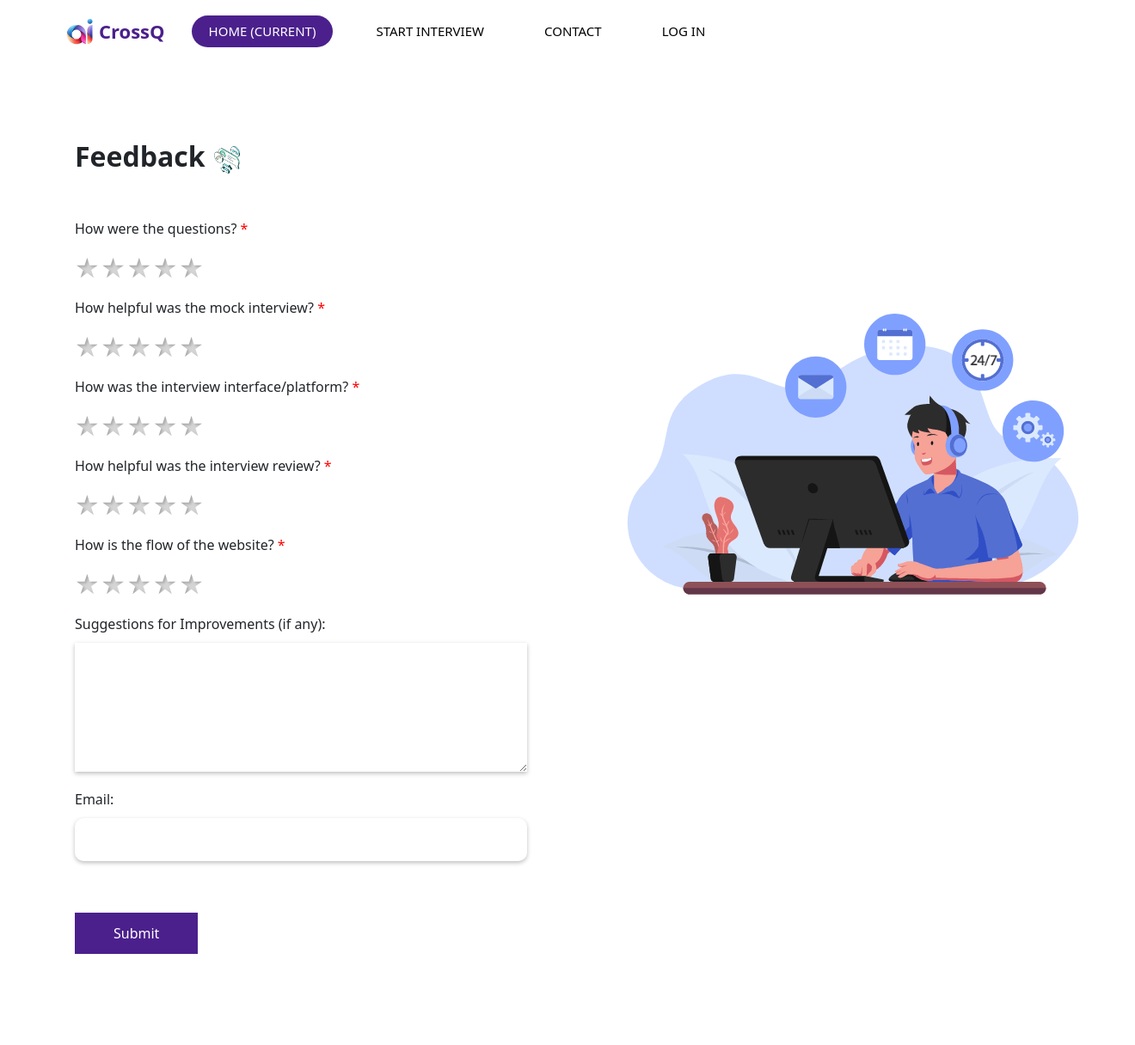
After one commit to shubh-tripath-i/InterviewStreak, a Django app: page /feedback/ in a window 1320 px wide. The commit adds this page. Shown: the whole page at 86% size. Run offline with Django 4.2, Linux system fonts and the light colour scheme; some libraries are stand-ins or nearby versions.

Commit message:
Added feedback and contact us form and modified vikas fixes

```diff
--- a/mysite/migpt/forms.py
+++ b/mysite/migpt/forms.py
@@ -49,3 +49,33 @@ class UserInterviewForm(forms.ModelForm):
         # fields = ('interview_round', 'subject', 'topic',
         #           'tools', 'difficulty_level', 'question_type', #'user_instructions',
         #           'tags', 'duration')
+
+
+class ContactUsForm(forms.ModelForm):
+    class Meta:
+        model = models.ContactUs
+        fields = ('name', 'email', 'contact_no', 'message')
+        labels = {
+            'name': 'Name',
+            'email': 'Email',
+            'contact_no': 'Phone Number (Include your country code)',
+            'message': 'Message',
+        }
+
+
+class FeedbackForm(forms.ModelForm):
+    class Meta:
+        model = models.Feedback
+        fields = ['question_rating', 'helpfulness_rating', 'interface_rating', 'reviewer_rating', 'website_rating', 'improvements', 'email']
+        labels = {
+            'question_rating': 'How were the questions?',
+            'helpfulness_rating': 'How helpful was the mock interview?',
+            'interface_rating': 'How was the interview interface/platform?',
+            'reviewer_rating': 'How helpful was the interview review?',
+            'website_rating': 'How is the flow of the website?',
+            'improvements': 'Suggestions for Improvements (if any)',
+            'email': 'Email'
+        }
+        widgets = {
+            'improvements': forms.Textarea(attrs={'rows': 3}),
+        }
--- a/mysite/migpt/static/migpt/css/main.css
+++ b/mysite/migpt/static/migpt/css/main.css
@@ -561,17 +561,21 @@ a:focus {
   padding-right: 35px;
 }
 
-.contact_section input {
+.contact_section input, textarea {
   width: 100%;
   border: none;
   height: 50px;
   margin-bottom: 25px;
-  padding-left: 25px;
+  padding: 25px;
   background-color: transparent;
   outline: none;
   color: #101010;
   -webkit-box-shadow: 0px 2px 5px 0px rgba(0, 0, 0, 0.16);
-  box-shadow: 0px 2px 5px 0px rgba(0, 0, 0, 0.16);
+  box-shadow: 0px 2px 5px 0px rgba(0, 0, 0, 0.26);
+}
+
+.contact_section textarea{
+  height: 150px;
 }
 
 .contact_section input::-webkit-input-placeholder {
@@ -843,7 +847,7 @@ button:hover {
 .chat-interface{
   background: rgb(9,9,9);
 background: linear-gradient(90deg, rgba(9,9,9,1) 0%, rgba(18,18,18,1) 35%, rgba(26,26,26,1) 100%);
-
+}
 .chat-interface {
   background: rgb(9, 9, 9);
   background: linear-gradient(90deg, rgba(9, 9, 9, 1) 0%, rgba(18, 18, 18, 1) 35%, rgba(26, 26, 26, 1) 100%);
@@ -1189,3 +1193,41 @@ background: linear-gradient(90deg, rgba(9,9,9,1) 0%, rgba(18,18,18,1) 35%, rgba(
   font-size: 18px;
   margin: 0;
 }
+
+.rate-box {
+  display: flex;
+  flex-direction: row-reverse;
+  justify-content: left;
+  gap: 0.1rem;
+}
+
+.rate-box input {
+  display: none;
+}
+.rate-box input:hover ~ .star:before {
+  color: rgba(255, 204, 51, 0.5);
+}
+.rate-box input:active + .star:before {
+  transform: scale(0.9);
+}
+.rate-box input:checked ~ .star:before {
+  color: #ffcc33;
+  text-shadow: 3px 3px 8px rgba(0, 0, 0, 0.3), -3px -3px 8px rgba(255, 255, 255, 0.8);
+}
+.rate-box .star:before {
+  content: "★";
+  display: inline-block;
+  font-family: "Potta One", cursive;
+  font-size: 32px;
+  cursor: pointer;
+  color: #0000;
+  text-shadow: 2px 2px 3px rgba(255, 255, 255, 0.5);
+  background-color: #aaa;
+  background-clip: text;
+  -webkit-background-clip: text;
+  transition: all 0.3s;
+}
+
+.errorlist{
+  color:red;
+}
--- a/mysite/migpt/templates/migpt/base.html
+++ b/mysite/migpt/templates/migpt/base.html
@@ -14,15 +14,9 @@
         <title>MIGPT</title>
         <link href="{% static 'migpt/css/main.css' %}" rel="stylesheet">
         <link href="{% static 'migpt/css/bootstrap.min.css' %}" rel="stylesheet">
-        <!-- slider stylesheet -->
-        <link rel="stylesheet" type="text/css" href="https://cdnjs.cloudflare.com/ajax/libs/OwlCarousel2/2.1.3/assets/owl.carousel.min.css" />
-        <!-- bootstrap core css -->
-        <link href="{% static 'migpt/css/bootstrap.css' %}" type="text/css" rel="stylesheet">
-         <!-- fonts style -->
         <link href="https://fonts.googleapis.com/css?family=Poppins:400,600,700&display=swap" rel="stylesheet">
         <!-- responsive style -->
         <link href="{% static 'migpt/css/responsive.css' %}" rel="stylesheet" />
-        <link rel="stylesheet" type="text/css" href="migpt/css/bootstrap.css" />
         <script src="{% static 'migpt/js/bootstrap.js' %}"></script>
         <script src="{% static 'migpt/js/jquery-3.7.0.min.js' %}"></script>
 
--- /dev/null
+++ b/mysite/migpt/templates/migpt/feedback.html
@@ -0,0 +1,120 @@
+{% load static %}
+{% include "migpt/base.html" %}
+<section class="contact_section layout_padding">
+  <div class="container ">
+    <div class="heading_container">
+      <h2>
+        Feedback
+      </h2>
+      <img src="{% static 'migpt/images/contact_logo.png' %}" alt="">
+    </div>
+  </div>
+  <div class="container">
+    {% if not complete %}
+    <div class="row">
+      <div class="col-md-6">
+        <form method="post" action="{% url 'migpt:feedback' %}">
+            {% csrf_token %}
+            <div>
+              {{ form.question_rating.label_tag }} <span style="color:red">*</span>  {{ form.question_rating.errors }}
+              <div class="rate-box">
+                <input type="radio" name="question_rating" id="star0" value="1"/>
+                <label class="star" for="star0"></label>
+                <input type="radio" name="question_rating" id="star1" value="2"/>
+                <label class="star" for="star1"></label>
+                <input type="radio" name="question_rating" id="star2" value="3"/>
+                <label class="star" for="star2"></label>
+                <input type="radio" name="question_rating" id="star3" value="4"/>
+                <label class="star" for="star3"></label>
+                <input type="radio" name="question_rating" id="star4" value="5"/>
+                <label class="star" for="star4"></label>
+              </div>
+            </div>
+            <div>
+              {{ form.helpfulness_rating.label_tag }} <span style="color:red">*</span> {{ form.helpfulness_rating.errors }}
+              <div class="rate-box">
+                <input type="radio" name="helpfulness_rating" id="star5" value="1"/>
+                <label class="star" for="star5"></label>
+                <input type="radio" name="helpfulness_rating" id="star6" value="2"/>
+                <label class="star" for="star6"></label>
+                <input type="radio" name="helpfulness_rating" id="star7" value="3"/>
+                <label class="star" for="star7"></label>
+                <input type="radio" name="helpfulness_rating" id="star8" value="4"/>
+                <label class="star" for="star8"></label>
+                <input type="radio" name="helpfulness_rating" id="star9" value="5 "/>
+                <label class="star" for="star9"></label>
+              </div>
+            </div>
+            <div>
+              {{ form.interface_rating.label_tag }} <span style="color:red">*</span> {{ form.interface_rating.errors }}
+              <div class="rate-box">
+                <input type="radio" name="interface_rating" id="star10" value="1"/>
+                <label class="star" for="star10"></label>
+                <input type="radio" name="interface_rating" id="star11" value="2"/>
+                <label class="star" for="star11"></label>
+                <input type="radio" name="interface_rating" id="star12" value="3"/>
+                <label class="star" for="star12"></label>
+                <input type="radio" name="interface_rating" id="star13" value="4"/>
+                <label class="star" for="star13"></label>
+                <input type="radio" name="interface_rating" id="star14" value="5"/>
+                <label class="star" for="star14"></label>
+              </div>
+            </div>
+            <div>
+              {{ form.reviewer_rating.label_tag }} <span style="color:red">*</span> {{ form.reviewer_rating.errors }}
+              <div class="rate-box">
+                <input type="radio" name="reviewer_rating" id="star15" value="1"/>
+                <label class="star" for="star15"></label>
+                <input type="radio" name="reviewer_rating" id="star16" value="2"/>
+                <label class="star" for="star16"></label>
+                <input type="radio" name="reviewer_rating" id="star17" value="3"/>
+                <label class="star" for="star17"></label>
+                <input type="radio" name="reviewer_rating" id="star18" value="4"/>
+                <label class="star" for="star18"></label>
+                <input type="radio" name="reviewer_rating" id="star19" value="5"/>
+                <label class="star" for="star19"></label>
+              </div>
+            </div>
+            <div>
+              {{ form.website_rating.label_tag }} <span style="color:red">*</span> {{ form.website_rating.errors }}
+              <div class="rate-box">
+                <input type="radio" name="website_rating" id="star20" value="1"/>
+                <label class="star" for="star20"></label>
+                <input type="radio" name="website_rating" id="star21" value="2"/>
+                <label class="star" for="star21"></label>
+                <input type="radio" name="website_rating" id="star22" value="3"/>
+                <label class="star" for="star22"></label>
+                <input type="radio" name="website_rating" id="star23" value="4"/>
+                <label class="star" for="star23"></label>
+                <input type="radio" name="website_rating" id="star24" value="5"/>
+                <label class="star" for="star24"></label>
+              </div>
+            </div>
+            <div>
+              {{ form.improvements.label_tag }} {{ form.improvements.errors }}
+              {{ form.improvements }}
+            </div>
+            <div style="margin-top:20px;">
+                {{ form.email.label_tag }} {{ form.email.errors }}
+                {{ form.email }}
+              </div>
+            <div>
+              <button type="submit">Submit</button>
+            </div>
+          </form>
+      </div>
+      <div class="col-md-6">
+        <div class="map_container">
+          <div class="map-responsive">
+            <img src="{% static 'migpt/images/contact.gif' %}" alt="">
+          </div>
+        </div>
+      </div>
+    </div>
+    {% else %}
+    <div style="padding-top:30px;font-size:18px;">
+      Thanks for your feedback!
+    </div>
+    {% endif %}
+  </div>
+</section>
--- a/mysite/migpt/urls.py
+++ b/mysite/migpt/urls.py
@@ -19,7 +19,8 @@ urlpatterns = [
     path('accounts/password/change/', PasswordChangeView.as_view(), name='account_change_password'),
     path('profile/', views.view_profile, name='view_profile'),
     path('profile/edit', views.update_profile, name='update_profile'),
-    path('contact/', views.contact, name='contact'),
+    path('contact-us/', views.contact, name='contact'),
+    path('feedback/', views.feedback, name='feedback'),
     path('activate/(?P<uidb64>[0-9A-Za-z_\-]+)/(?P<token>[0-9A-Za-z]{1,13}-[0-9A-Za-z]{1,20})/', views.verify_email, name='verify_email'),
     path('get_question/', views.get_question, name="get_question"),
     path('create-interview-session/', views.create_interview_session, name='create_interview_session'),
--- a/mysite/migpt/views.py
+++ b/mysite/migpt/views.py
@@ -1,7 +1,7 @@
 from django.http import JsonResponse, HttpResponse, HttpResponseRedirect
 from migpt import utils
 from django.shortcuts import render, redirect
-from .forms import SignUpForm, UserProfileForm, UserInterviewForm
+from .forms import SignUpForm, UserProfileForm, UserInterviewForm, ContactUsForm, FeedbackForm
 from django.contrib.auth.models import User
 from django.contrib.auth.decorators import login_required
 from migpt import models
@@ -66,10 +66,38 @@ def index(request):
     }
     return render(request, 'migpt/index.html', context)
 
+
 def contact(request):
-    context = {
-    }
+    if request.method == 'POST':
+        form = ContactUsForm(request.POST)
+        if form.is_valid():
+            form.save()
+            context = {"complete": True}
+        else:
+            context = {"form": form,
+                       "complete": False}
+    else:
+        form = ContactUsForm()
+        context = {"form": form,
+                   "complete": False}
     return render(request, 'migpt/contact.html', context)
+
+
+def feedback(request):
+    if request.method == 'POST':
+        form = FeedbackForm(request.POST)
+        if form.is_valid():
+            form.save()
+            context = {"complete": True}
+        else:
+            context = {"form": form,
+                       "complete": False}
+    else:
+        form = FeedbackForm()
+        context = {"form": form,
+                   "complete": False}
+    return render(request, 'migpt/feedback.html', context)
+
 
 @login_required
 def view_profile(request):
@@ -77,7 +105,7 @@ def view_profile(request):
     interviews = models.UserInterview.objects.filter(user=user).order_by('-created_at')
     context = {"name": user.first_name + user.last_name,
                "interviews": interviews,
-               "email":user.email
+               "email": user.email
                }
     return render(request, 'migpt/view_profile.html', context)
 
```
Also changed, not shown: mysite/migpt/admin.py (+13 -0 lines), mysite/migpt/models.py (+29 -0 lines), mysite/migpt/static/migpt/css/custom.css (deleted, +0 -68 lines), mysite/migpt/templates/migpt/contact.html (+18 -84 lines), mysite/migpt/migrations/0023_contactus.py (added), mysite/migpt/migrations/0024_alter_contactus_contact_no_alter_contactus_name.py (added), mysite/migpt/migrations/0025_contactus_created_at_contactus_updated_at.py (added), mysite/migpt/migrations/0026_feedback.py (added), mysite/migpt/migrations/0027_alter_feedback_helpfulness_rating_and_more.py (added), 1 other file.
